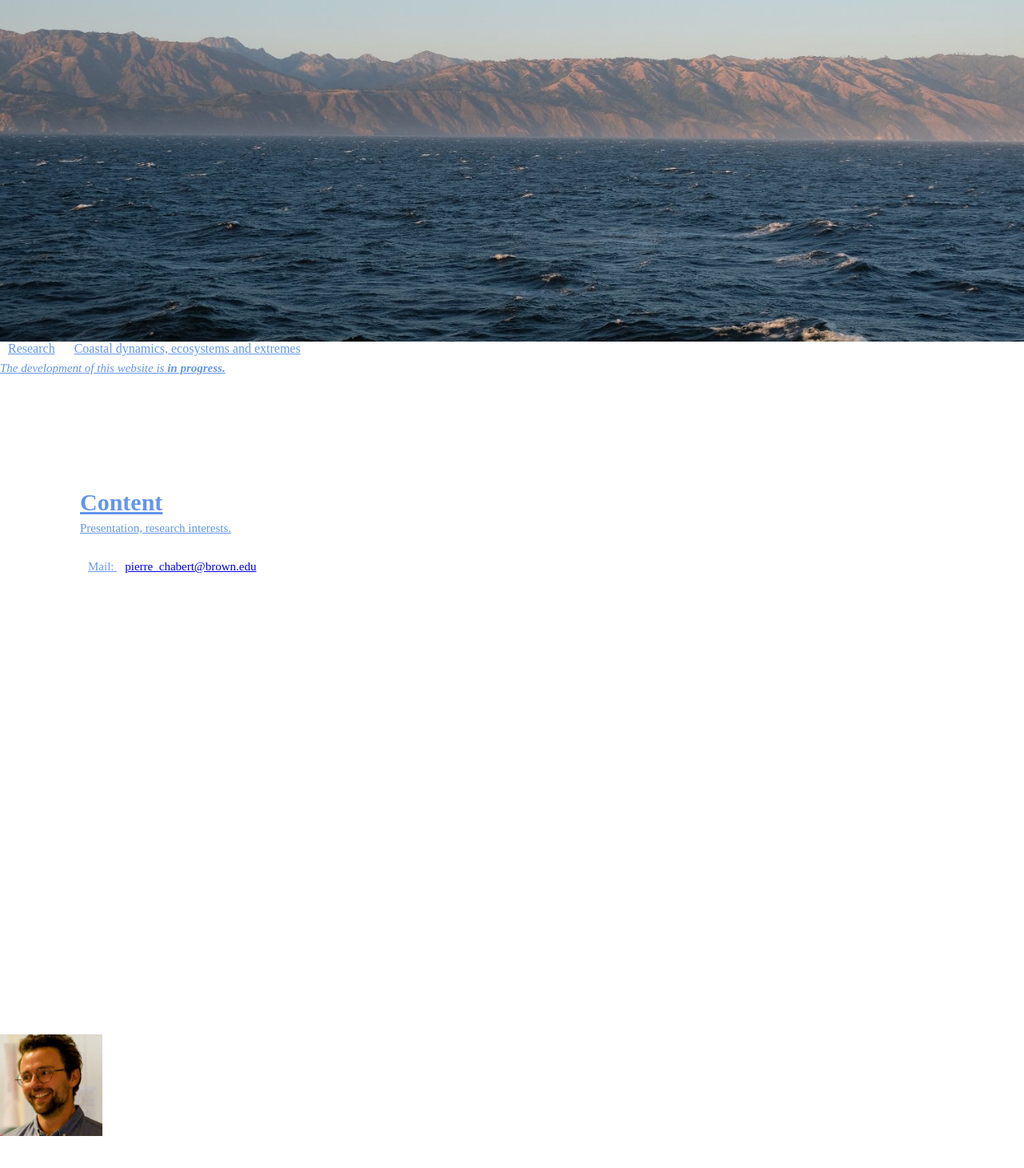
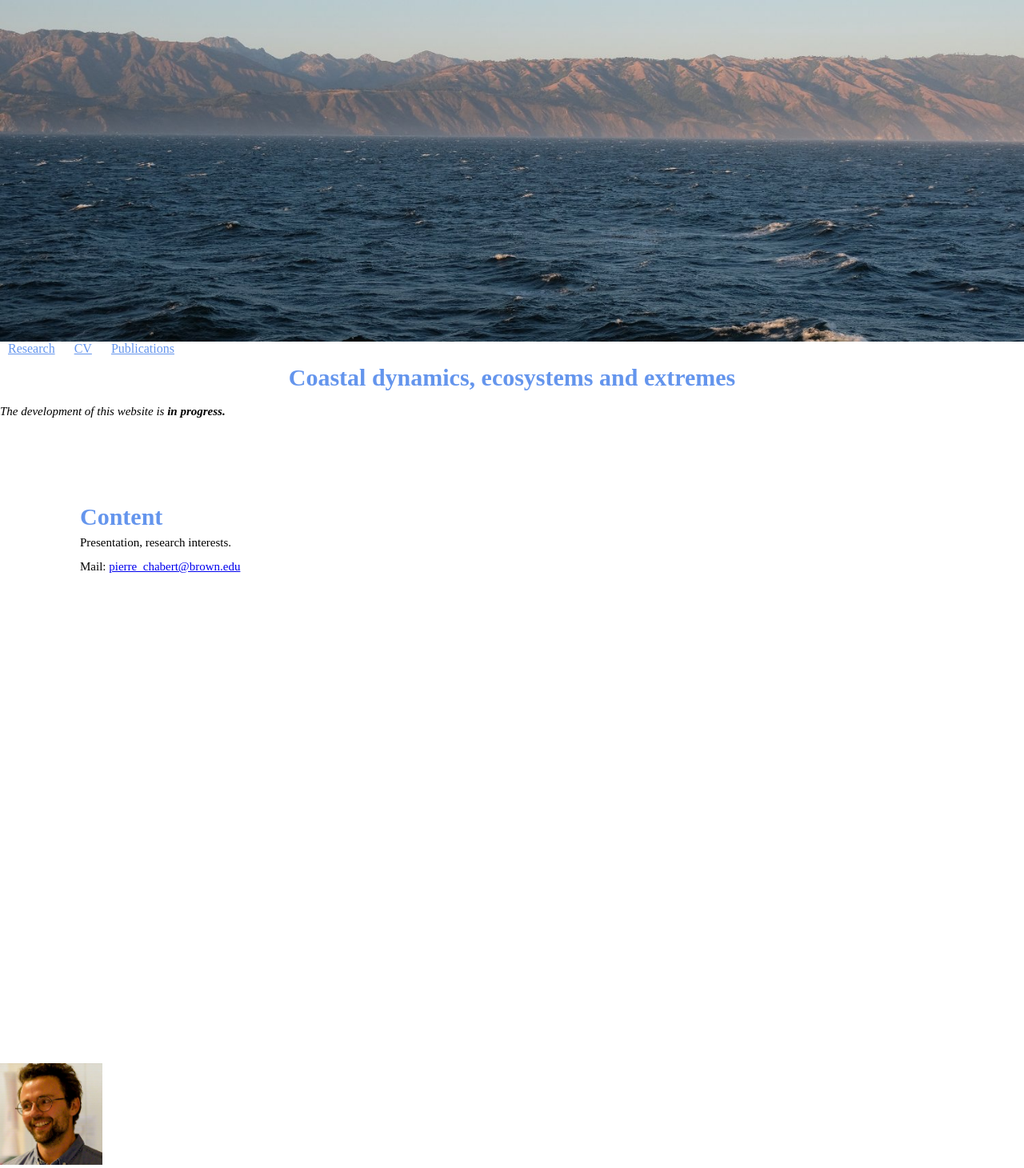
Before and after one commit to pierrechabert/pierrechabert.github.io, a Jekyll site: the page index.html, which Jekyll copies as it is, in a window 1280 px wide. Shown: the whole page at 80% size. Built offline with Jekyll 4.4.1, drawn with Linux system fonts in a browser that asks for light colours; before the commit the page ends 1424 px from its top, so only the background shows below that.

Commit message:
Update index.html

```diff
--- a/index.html
+++ b/index.html
@@ -36,8 +36,8 @@
 </div>
 
         <a href="https://pierrechabert.github.io/Research" style="color:cornflowerblue; margin:10px; text-align:center">Research</a>
-        <a href="https://pierrechabert.github.io/CV" style="color:cornflowerblue; margin:10px; text-align:center>CV</a>
-        <a href="https://pierrechabert.github.io/Publications" style="color:cornflowerblue; margin:10px; text-align:center>Publications</a>
+        <a href="https://pierrechabert.github.io/CV" style="color:cornflowerblue; margin:10px; text-align:center">CV</a>
+        <a href="https://pierrechabert.github.io/Publications" style="color:cornflowerblue; margin:10px; text-align:center">Publications</a>
 
     <h1 style="font-size:30px; color:cornflowerblue; margin:10px; text-align:center"> Coastal dynamics, ecosystems and extremes
     </h1>
```
